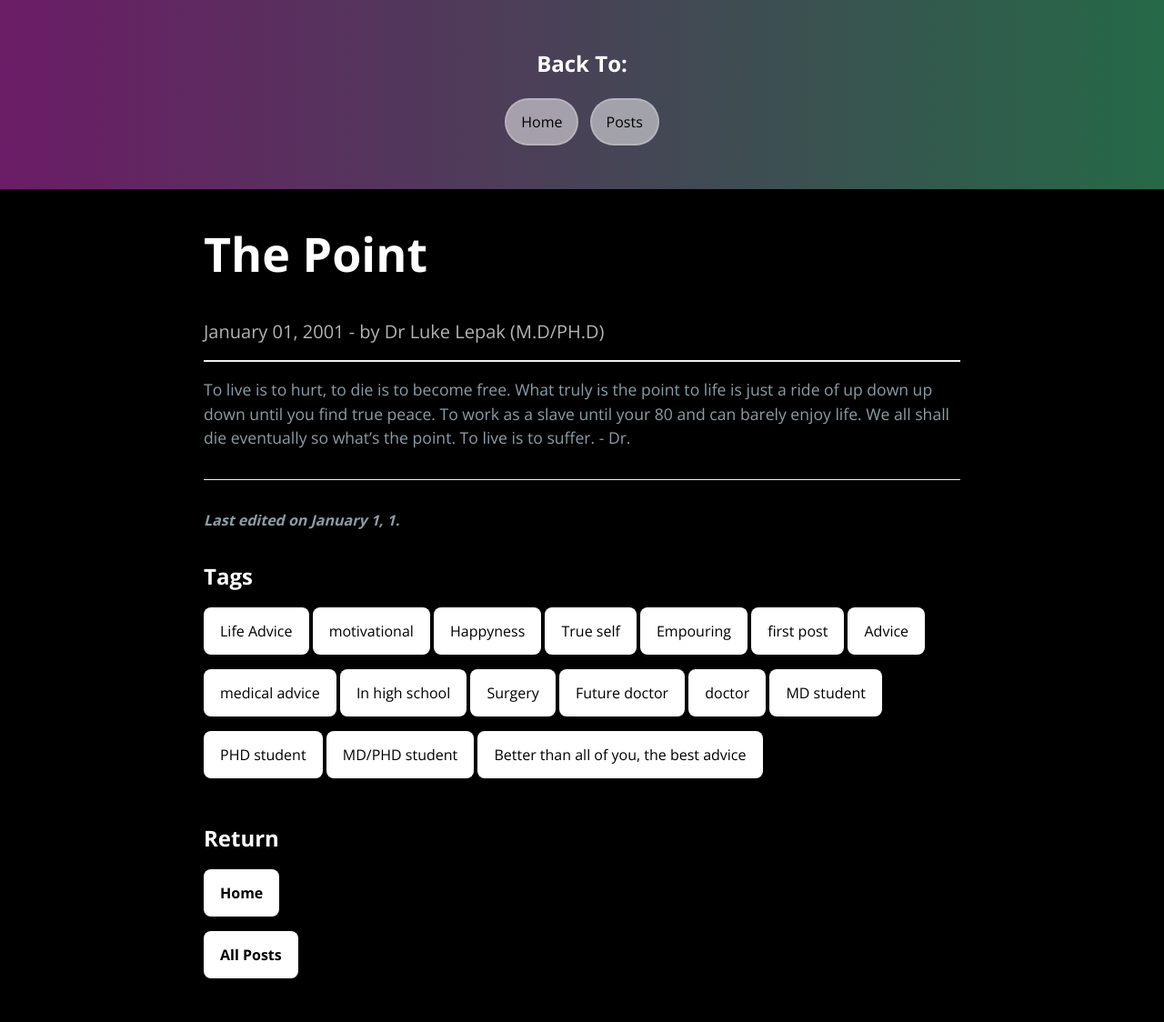
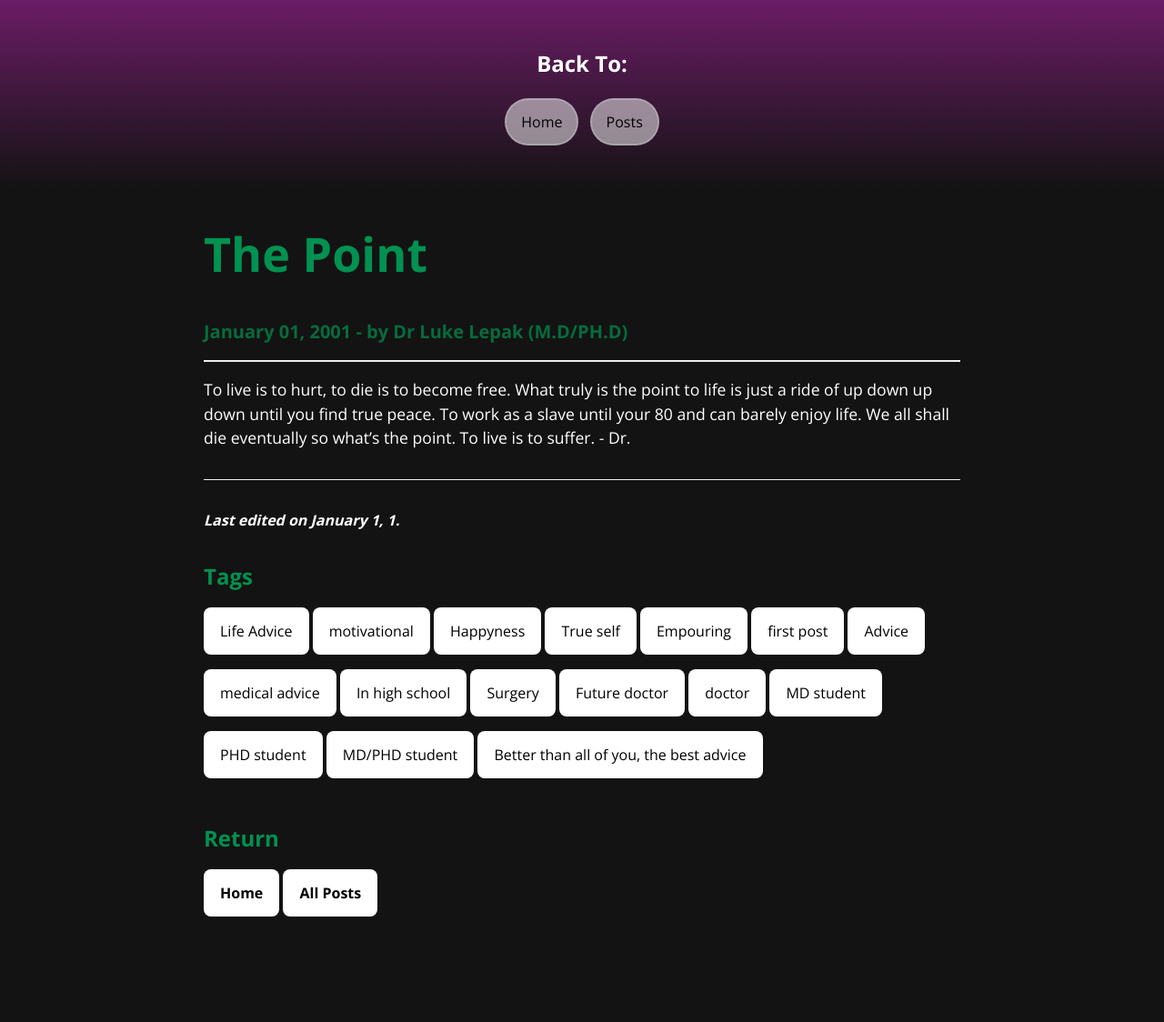
Before and after one commit to gsl4295/me, a Jekyll site: the page built from _posts/0001-01-01-the-point.md, in a window 1280 px wide. Shown: the whole page at 91% size. Built offline with Jekyll 4.4.1, drawn with Linux system fonts in a browser that asks for light colours; after the commit the page ends 1056 px from its top, so only the background shows below that.

Commit message:
Fun CSS changes + better main and post pages

```diff
--- a/_layouts/main.html
+++ b/_layouts/main.html
@@ -2,7 +2,7 @@
 <html lang="{{ site.lang | default: 'en-US' }}">
   <head>
     <meta charset="UTF-8">
-
+    <title>gsl4295/me/{{ page.title }}</title>
 {% seo %}
     <link rel="preconnect" href="https://fonts.gstatic.com">
     <link rel="preload" href="https://fonts.googleapis.com/css?family=Open+Sans:400,700&display=swap" as="style" type="text/css" crossorigin>
@@ -11,7 +11,6 @@
     <meta name="apple-mobile-web-app-status-bar-style" content="black-translucent">
     <link rel="icon" href="{{ '/favicon.ico' | relative_url }}" type="image/x-icon">
     <link rel="stylesheet" href="{{ '/assets/css/style.css?v=' | append: site.github.build_revision | relative_url }}">
-    <title>gsl4295/me/{{ page.title }}</title>
   </head>
   <body>
     <a id="skip-to-content" href="#content">Skip to the content.</a>
--- a/_layouts/post.html
+++ b/_layouts/post.html
@@ -37,7 +37,7 @@
             {% endfor %}
           {% endif %}
           <h2><strong>Return</strong></h2>
-          <a href="https://gsl4295.github.io/me" class="btn-cosmetic"><strong>Home</strong></a><br>
+          <a href="https://gsl4295.github.io/me" class="btn-cosmetic"><strong>Home</strong></a>
           <a href="https://gsl4295.github.io/me/posts/" class="btn-cosmetic"><strong>All Posts</strong></a>
       </footer>
     </main>
--- a/assets/css/style.css
+++ b/assets/css/style.css
@@ -839,13 +839,13 @@ a:hover {
 }
 
 body {
-    color: #8c9da5;
-    background-color: #000000
+    color: #ffffff;
+    background-color: #131313
 }
 
 a {
-    color: #03ae61;
-    text-decoration: underline
+    color: #ff7ce6;
+    text-decoration: underline;
 }
 
 a:hover {
@@ -856,7 +856,7 @@ a:hover {
     color: #ffffff;
     text-align: center;
     background-color: #159957;
-    background-image: linear-gradient(90deg, #6b1c66, #256947)
+    background-image: linear-gradient(180deg, #6b1c66, #131313)
 }
 
 @media screen and (min-width: 64em) {
@@ -982,6 +982,6 @@ a:hover {
 .main-content h1,.main-content h2,.main-content h3,.main-content h4,.main-content h5,.main-content h6 {
     margin-top: 2rem;
     margin-bottom: 1rem;
-    font-weight: normal;
-    color: #FFFFFF
+    font-weight: bold;
+    color: #029151
 }
```
